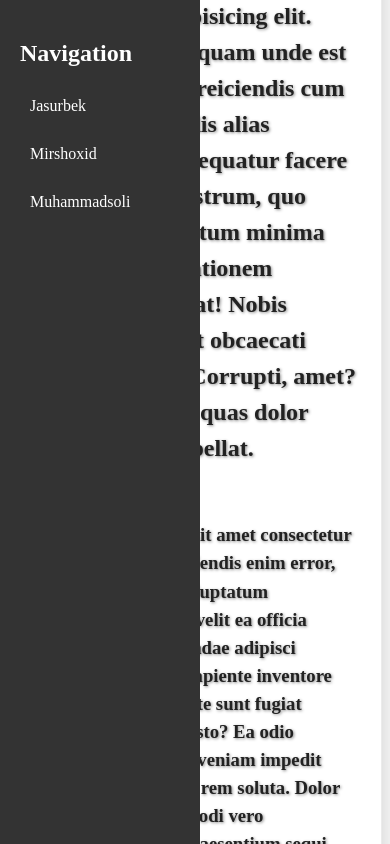
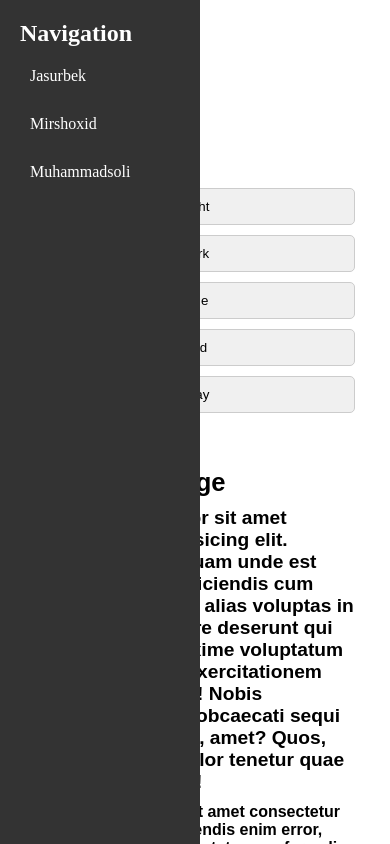
Before and after one commit to salakhbro/hackathon-training, a React (Vite) app: page /mirshoxid in a window 390 px wide. Shown: the top 844 px of the page. Built offline with nearby package versions, Linux system fonts and the light colour scheme.

Commit message:
mirshohid :)

```diff
--- a/src/index.css
+++ b/src/index.css
@@ -0,0 +1,7 @@
+*{
+    padding: 0;
+    margin: 0;
+    text-decoration: none;
+    list-style: none;
+    box-sizing: border-box;
+}
--- a/src/pages/Mirshoxid/Mirshoxid.css
+++ b/src/pages/Mirshoxid/Mirshoxid.css
@@ -0,0 +1,197 @@
+/* Light Theme */
+.light {
+  background-color: #ffffff;
+  color: #000000;
+  min-height: 100vh;
+  padding: 20px;
+  font-family: Arial, sans-serif;
+}
+
+.light h1, .light h2, .light h3 {
+  color: #000000;
+}
+
+.light button {
+  background-color: #f0f0f0;
+  color: #000000;
+  border: 1px solid #ccc;
+  padding: 10px 20px;
+  margin: 5px;
+  cursor: pointer;
+  border-radius: 5px;
+}
+
+.light button:hover {
+  background-color: #e0e0e0;
+}
+
+/* Dark Theme */
+.dark {
+  background-color: #000000;
+  color: #ffffff;
+  min-height: 100vh;
+  padding: 20px;
+  font-family: Arial, sans-serif;
+}
+
+.dark h1, .dark h2, .dark h3 {
+  color: #ffffff;
+}
+
+.dark button {
+  background-color: #333333;
+  color: #ffffff;
+  border: 1px solid #666;
+  padding: 10px 20px;
+  margin: 5px;
+  cursor: pointer;
+  border-radius: 5px;
+}
+
+.dark button:hover {
+  background-color: #555555;
+}
+
+/* Blue Theme */
+.blue {
+  background-color: #007bff;
+  color: #ffffff;
+  min-height: 100vh;
+  padding: 20px;
+  font-family: Arial, sans-serif;
+}
+
+.blue h1, .blue h2, .blue h3 {
+  color: #ffffff;
+}
+
+.blue button {
+  background-color: #0056b3;
+  color: #ffffff;
+  border: 1px solid #004085;
+  padding: 10px 20px;
+  margin: 5px;
+  cursor: pointer;
+  border-radius: 5px;
+}
+
+.blue button:hover {
+  background-color: #004085;
+}
+
+/* Red Theme */
+.red {
+  background-color: #dc3545;
+  color: #ffffff;
+  min-height: 100vh;
+  padding: 20px;
+  font-family: Arial, sans-serif;
+}
+
+.red h1, .red h2, .red h3 {
+  color: #ffffff;
+}
+
+.red button {
+  background-color: #c82333;
+  color: #ffffff;
+  border: 1px solid #bd2130;
+  padding: 10px 20px;
+  margin: 5px;
+  cursor: pointer;
+  border-radius: 5px;
+}
+
+.red button:hover {
+  background-color: #bd2130;
+}
+
+/* Gray Theme */
+.gray {
+  background-color: #6c757d;
+  color: #000000;
+  min-height: 100vh;
+  padding: 20px;
+  font-family: Arial, sans-serif;
+}
+
+.gray h1, .gray h2, .gray h3 {
+  color: #000000;
+}
+
+.gray button {
+  background-color: #5a6268;
+  color: #ffffff;
+  border: 1px solid #545b62;
+  padding: 10px 20px;
+  margin: 5px;
+  cursor: pointer;
+  border-radius: 5px;
+}
+
+.gray button:hover {
+  background-color: #545b62;
+}
+
+/* Layout to avoid sidebar */
+.page-wrapper {
+  min-height: 100vh;
+}
+
+.page-content {
+  margin-left: 220px; /* same as sidebar width */
+  max-width: calc(100% - 240px);
+  padding: 20px;
+  box-sizing: border-box;
+}
+
+/* Responsive */
+@media (max-width: 900px) {
+  .page-content {
+    margin-left: 0;
+    max-width: 100%;
+    padding: 15px;
+  }
+  .page-wrapper {
+    padding-top: 120px; /* if sidebar over content or pop out on mobile */
+  }
+}
+
+@media (max-width: 600px) {
+  .page-wrapper {
+    padding-top: 140px;
+  }
+  .page-content h1 {
+    font-size: 1.6em;
+  }
+  .page-content h2 {
+    font-size: 1.2em;
+  }
+  .page-content h3 {
+    font-size: 1em;
+  }
+  .page-content button {
+    width: 100%;
+    margin: 5px 0;
+  }
+}
+
+/* Common styles */
+div {
+  margin-bottom: 20px;
+}
+
+h1 {
+  font-size: 2em;
+  margin-bottom: 10px;
+}
+
+h2 {
+  font-size: 1.5em;
+  margin-bottom: 10px;
+}
+
+h3 {
+  font-size: 1.2em;
+  margin-bottom: 10px;
+}
--- a/src/pages/Mirshoxid/Mirshoxid.jsx
+++ b/src/pages/Mirshoxid/Mirshoxid.jsx
@@ -1,22 +1,22 @@
-import React from 'react'
+import React, { useState } from 'react'
+import './Mirshoxid.css'
 
 function Mirshoxid() {
-  const boxStyle = {
-    maxWidth: '900px',
-    margin: '30px auto',
-    padding: '25px',
-    borderRadius: '16px',
-    backgroundColor: '#ffffff',
-    boxShadow: '0 10px 30px rgba(0, 0, 0, 0.22)',
-    textShadow: '1px 1px 3px rgba(0, 0, 0, 0.45)',
-    border: '1px solid rgba(0, 0, 0, 0.08)',
-    color: '#222',
-    lineHeight: '1.5',
-  }
+  const [theme, setTheme] = useState('light');
 
   return (
-    <div style={{ height: '100vh', display: 'flex', alignItems: 'center', justifyContent: 'center' }}>
-      <div style={boxStyle}>
+    <>
+      <div className={`${theme} page-wrapper`}>
+        <div className="page-content">
+          <h3>Theme Menu</h3>
+          <button onClick={() => setTheme('light')}>Light</button>
+          <button onClick={() => setTheme('dark')}>Dark</button>
+          <button onClick={() => setTheme('blue')}>Blue</button>
+          <button onClick={() => setTheme('red')}>Red</button>
+          <button onClick={() => setTheme('gray')}>Gray</button>
+        </div>
+        <div className="page-content">
+          <div>
             <h1>Mirshohid Page</h1>
             <h2>Lorem ipsum dolor sit amet consectetur adipisicing elit. Asperiores numquam unde est architecto fugit reiciendis cum facilis perferendis alias voluptas in consequatur facere deserunt qui nostrum, quo maxime voluptatum minima maiores exercitationem molestiae repellat! Nobis assumenda amet obcaecati sequi sapiente. Corrupti, amet? Quos, commodi quas dolor tenetur quae repellat. Laborum!</h2>
             <h3>
@@ -24,6 +24,8 @@ function Mirshoxid() {
             </h3>
           </div>
         </div>
+      </div>
+    </>
   )
 }
 
```
Lines whose indentation alone changed are shown as unchanged.
